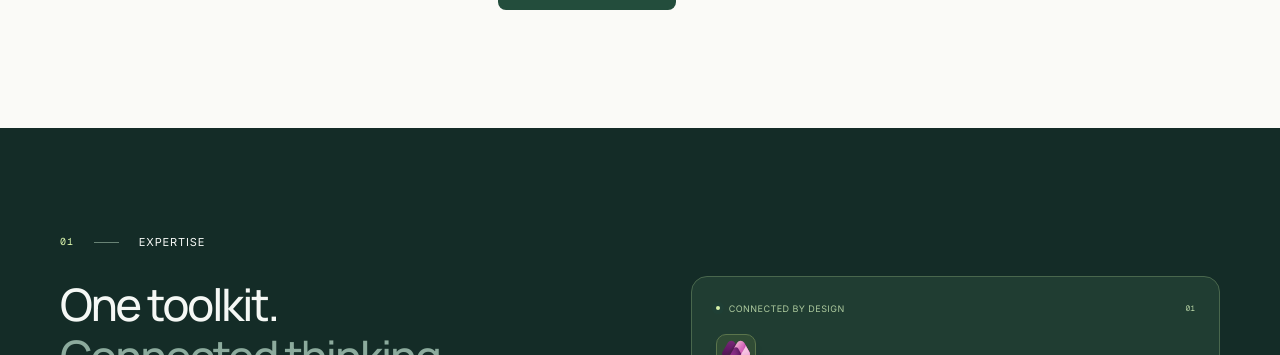
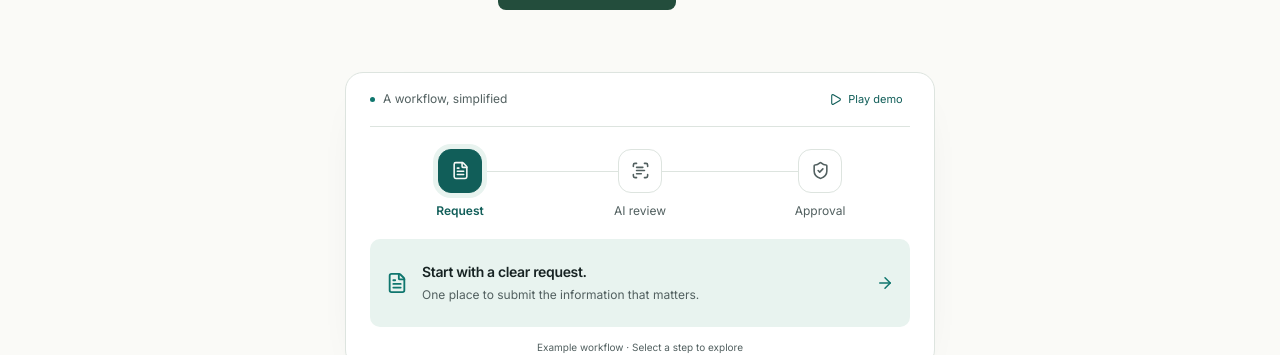
Before and after one commit to AliyaanAhmed/my-portfolio-app, a Next.js app: page / in a window 1280 px wide. Shown: the part 597-952 px from the top of the page. Built offline with nearby package versions, Linux system fonts and the light colour scheme; no server answers.

Commit message:
Add interactive workflow demo to portfolio hero

```diff
--- a/src/components/sections/HeroSection.tsx
+++ b/src/components/sections/HeroSection.tsx
@@ -3,6 +3,7 @@
 import { motion, useReducedMotion } from 'motion/react';
 import { ArrowUpRight } from 'lucide-react';
 import { profile } from '@/content/profile';
+import { HeroWorkflow } from './HeroWorkflow';
 import s from './HeroSection.module.css';
 
 export function HeroSection() {
@@ -14,6 +15,7 @@ export function HeroSection() {
         <h1 id="hero-title"><span className={s.desktopHeadline}><span className={s.line}><motion.span initial={reduced ? false : { y: '110%' }} animate={{ y: 0 }} transition={{ duration: .7, ease: [.22,1,.36,1] }}>Complex work.</motion.span></span><span className={`${s.line} ${s.accent}`}><motion.span initial={reduced ? false : { y: '110%' }} animate={{ y: 0 }} transition={{ duration: .7, delay: .08, ease: [.22,1,.36,1] }}>Made simple.</motion.span></span></span><span className={s.mobileHeadline}><span>Thoughtful apps.</span><span>Smarter workflows.</span><span className={s.accent}>Real impact.</span></span></h1>
         <motion.div initial={reduced ? false : { opacity: 0 }} animate={{ opacity: 1 }} transition={{ duration: .6, delay: .15 }}><p className={s.description}>I’ve built enterprise applications for government, insurance, and healthcare using Power Platform, React, and AI.</p><div className={s.actions}><a className={s.primary} href="#work">Explore my work <ArrowUpRight size={18} /></a><a className={s.secondary} href={profile.links.linkedin} target="_blank" rel="noopener noreferrer">Let’s talk <ArrowUpRight size={16} /></a></div></motion.div>
       </div>
+      <HeroWorkflow />
     </div>
   </section>;
 }
--- /dev/null
+++ b/src/components/sections/HeroWorkflow.module.css
@@ -0,0 +1,24 @@
+.demo { width: min(590px,100%); margin: 38px auto 0; padding: 0 24px; border: 1px solid var(--border); border-radius: 18px; background: var(--surface); box-shadow: 0 16px 45px -32px #122a2938; text-align: left; }
+.toolbar { display: flex; align-items: center; justify-content: space-between; gap: 10px; min-height: 54px; border-bottom: 1px solid var(--border); }
+.toolbar > span { display: flex; align-items: center; gap: 8px; font-size: 12px; color: var(--secondary); }
+.toolbar i { width: 5px; height: 5px; border-radius: 50%; background: var(--accent); }
+.toolbar button { display: inline-flex; align-items: center; justify-content: center; gap: 6px; min-height: 44px; min-width: 88px; border: 0; border-radius: 8px; background: transparent; color: var(--accent-dark); font-size: 11px; transition: background .2s; }
+.toolbar button:hover { background: var(--soft); }
+.stages { display: grid; grid-template-columns: repeat(3,minmax(0,1fr)); position: relative; padding: 22px 0 18px; }
+.track { position: absolute; top: 44px; left: 16.667%; right: 16.667%; height: 1px; background: var(--border); }
+.track > div { height: 100%; background: var(--accent); transform-origin: left; }
+.stage { position: relative; display: flex; flex-direction: column; align-items: center; gap: 8px; padding: 0 4px; background: none; border: 0; border-radius: 8px; font-size: 12px; color: var(--secondary); }
+.node { display: grid; place-items: center; width: 44px; height: 44px; border: 1px solid var(--border); background: var(--surface); border-radius: 13px; transition: background .2s, color .2s, border-color .2s, box-shadow .2s; }
+.stage:hover .node { border-color: var(--accent); background: var(--soft); }
+.stage[data-state='active'] { color: var(--accent-dark); font-weight: 600; }
+.stage[data-state='active'] .node { background: var(--accent-dark); border-color: var(--accent-dark); color: var(--on-dark); box-shadow: 0 0 0 5px var(--soft); }
+.stage[data-state='complete'] .node { color: var(--accent); border-color: var(--accent); background: var(--soft); }
+.detail { display: grid; align-items: center; min-height: 88px; padding: 14px 16px; border-radius: 10px; background: var(--soft); }
+.detailInner { display: flex; align-items: center; gap: 14px; }
+.detailIcon { color: var(--accent); }
+.detail strong { display: block; font-size: 14px; font-weight: 550; letter-spacing: -.025em; line-height: 1.4; }
+.detail p { margin-top: 4px; font-size: 12px; line-height: 1.6; }
+.detailArrow { margin-left: auto; color: var(--accent); }
+.caption { text-align: center; font: 10px/1.6 var(--font-body),sans-serif; color: var(--secondary); padding: 12px 0; }
+@media(max-width:759px) { .demo { margin-top: 28px; padding-inline: 16px; border-radius: 14px; } .toolbar > span { font-size: 11px; } .stages { padding-top: 18px; padding-bottom: 16px; } .track { top: 40px; } .detail { min-height: 112px; padding: 14px 12px; } .detailInner { gap: 10px; } .detail strong { font-size: 14px; } .detail p { font-size: 12px; } .detailArrow { display: none; } .caption { font-size: 10px; } }
+@media(prefers-reduced-motion:reduce) { .demo * { transition: none !important; } }
--- /dev/null
+++ b/src/components/sections/HeroWorkflow.tsx
@@ -0,0 +1,62 @@
+'use client';
+
+import { useEffect, useState } from 'react';
+import { AnimatePresence, motion, useReducedMotion } from 'motion/react';
+import { ArrowRight, Check, FileText, Pause, Play, ScanText, ShieldCheck } from 'lucide-react';
+import s from './HeroWorkflow.module.css';
+
+const stages = [
+  { label: 'Request', icon: FileText, title: 'Start with a clear request.', detail: 'One place to submit the information that matters.' },
+  { label: 'AI review', icon: ScanText, title: 'Let AI prepare the next step.', detail: 'Extract key details and flag what needs attention.' },
+  { label: 'Approval', icon: ShieldCheck, title: 'Keep people in control.', detail: 'Route to the right approver, with a clear audit trail.' },
+];
+
+export function HeroWorkflow() {
+  const reduced = useReducedMotion();
+  const [active, setActive] = useState(0);
+  const [playing, setPlaying] = useState(false);
+
+  useEffect(() => {
+    if (!playing) return;
+    const timer = window.setTimeout(() => {
+      if (active === stages.length - 1) setPlaying(false);
+      else setActive(active + 1);
+    }, 1900);
+    return () => window.clearTimeout(timer);
+  }, [active, playing]);
+
+  const current = stages[active];
+  const CurrentIcon = current.icon;
+
+  return <div className={s.demo} role="group" aria-label="Interactive example workflow">
+    <div className={s.toolbar}>
+      <span><i aria-hidden="true" />A workflow, simplified</span>
+      <button type="button" onClick={() => {
+        if (playing) setPlaying(false);
+        else { setActive(0); setPlaying(true); }
+      }} aria-label={playing ? 'Pause workflow demo' : 'Play workflow demo'}>
+        {playing ? <Pause size={13} /> : <Play size={13} />}<span>{playing ? 'Pause' : 'Play demo'}</span>
+      </button>
+    </div>
+    <div className={s.stages}>
+      <div className={s.track} aria-hidden="true"><motion.div animate={{ scaleX: active / (stages.length - 1) }} transition={{ duration: reduced ? 0 : .5 }} /></div>
+      {stages.map((stage, index) => {
+        const Icon = stage.icon;
+        return <button key={stage.label} type="button" className={s.stage} aria-pressed={active === index} aria-controls="hero-workflow-detail" data-state={active === index ? 'active' : active > index ? 'complete' : 'idle'} onClick={() => { setPlaying(false); setActive(index); }}>
+          <span className={s.node}>{index < active ? <Check size={19} /> : <Icon size={19} />}</span>
+          <span>{stage.label}</span>
+        </button>;
+      })}
+    </div>
+    <div className={s.detail} id="hero-workflow-detail" aria-live="polite" aria-atomic="true">
+      <AnimatePresence mode="wait" initial={false}>
+        <motion.div key={active} className={s.detailInner} initial={{ opacity: reduced ? 1 : 0, y: reduced ? 0 : 5 }} animate={{ opacity: 1, y: 0 }} exit={{ opacity: reduced ? 1 : 0 }} transition={{ duration: .16 }}>
+          <CurrentIcon className={s.detailIcon} size={22} aria-hidden="true" />
+          <div><strong>{current.title}</strong><p>{current.detail}</p></div>
+          <ArrowRight className={s.detailArrow} size={18} aria-hidden="true" />
+        </motion.div>
+      </AnimatePresence>
+    </div>
+    <p className={s.caption}>Example workflow · Select a step to explore</p>
+  </div>;
+}
```
Also changed, not shown: 1 other file (tests, documents, lock files or other folders).
